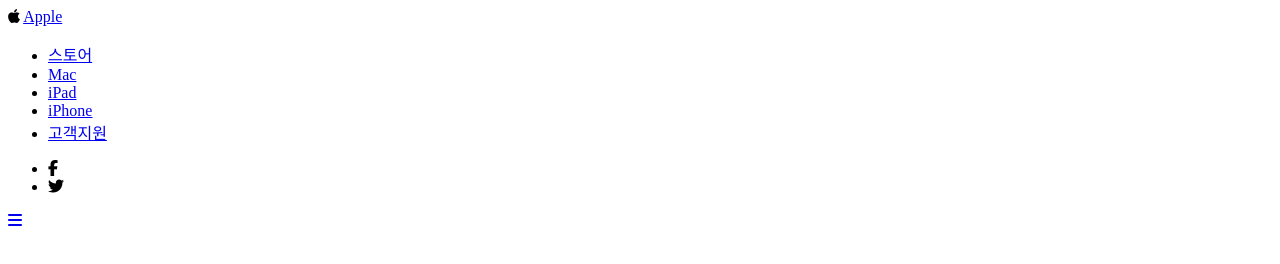
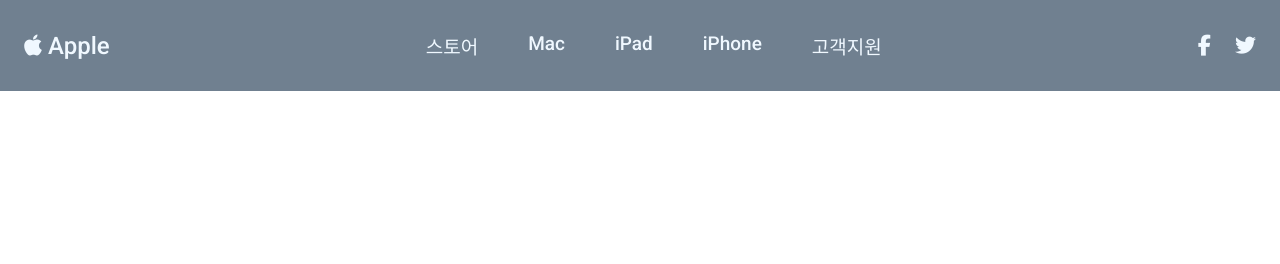
Before and after one commit to wusi-hub/Responsive-Header, a plain HTML site: page index.html in a window 1280 px wide. Drawn offline with Linux system fonts and the light colour scheme; the site is published under a folder, as on GitHub Pages, so addresses that start at the root find nothing.

Commit message:
2022. 06. 04

```diff
--- a/html/index.html
+++ b/index.html
@@ -9,8 +9,8 @@
       src="https://kit.fontawesome.com/6478f529f2.js"
       crossorigin="anonymous"
     ></script>
-    <script src="/js/main.js" defer></script>
-    <link rel="stylesheet" href=/css/styles.css />
+    <script src="main.js" defer></script>
+    <link rel="stylesheet" href="styles.css" />
     <link rel="preconnect" href="https://fonts.googleapis.com" />
     <link rel="preconnect" href="https://fonts.gstatic.com" crossorigin />
     <link
```
Also changed, not shown: main.js (renamed from js/main.js), styles.css (renamed from css/styles.css).
